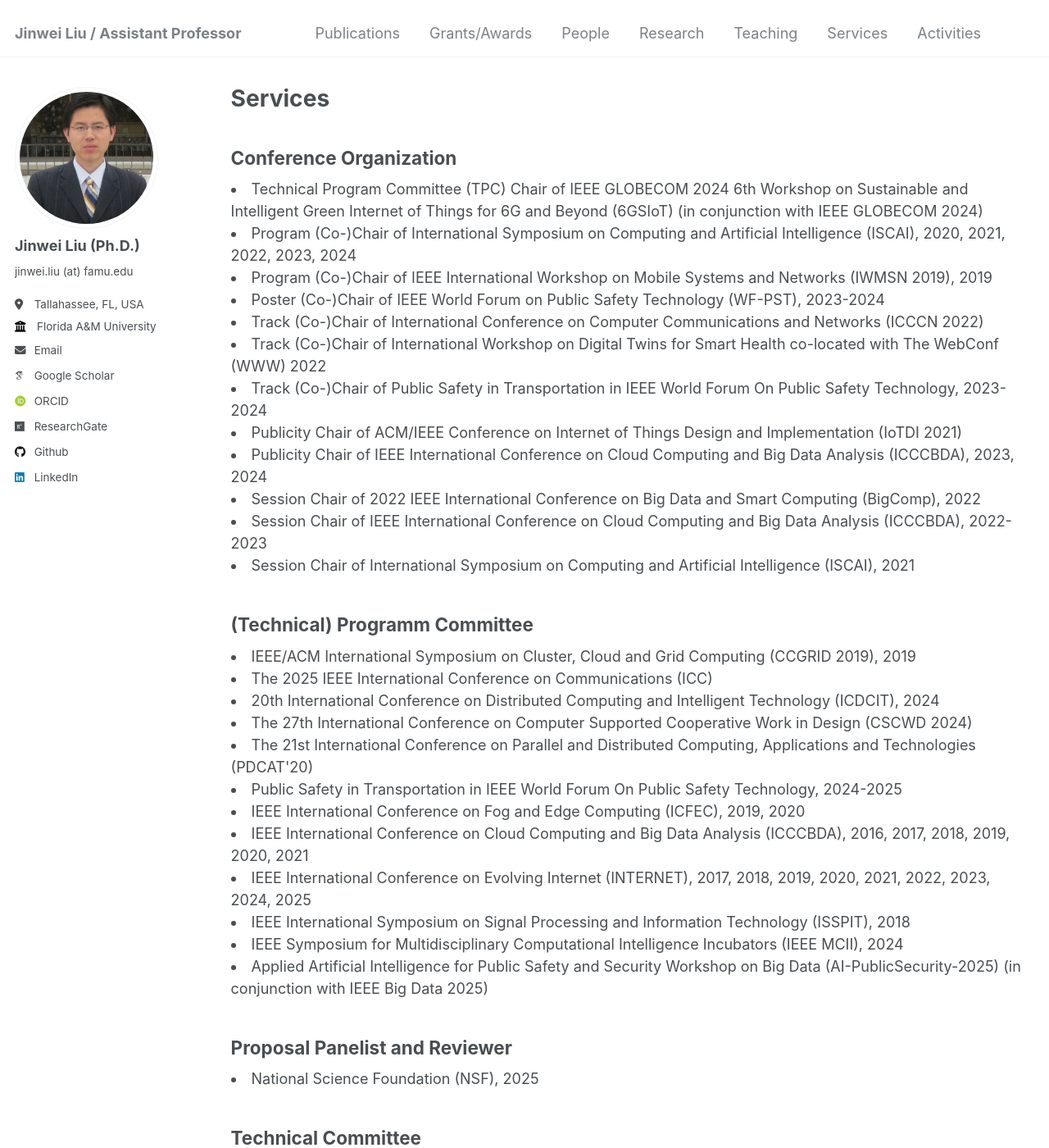
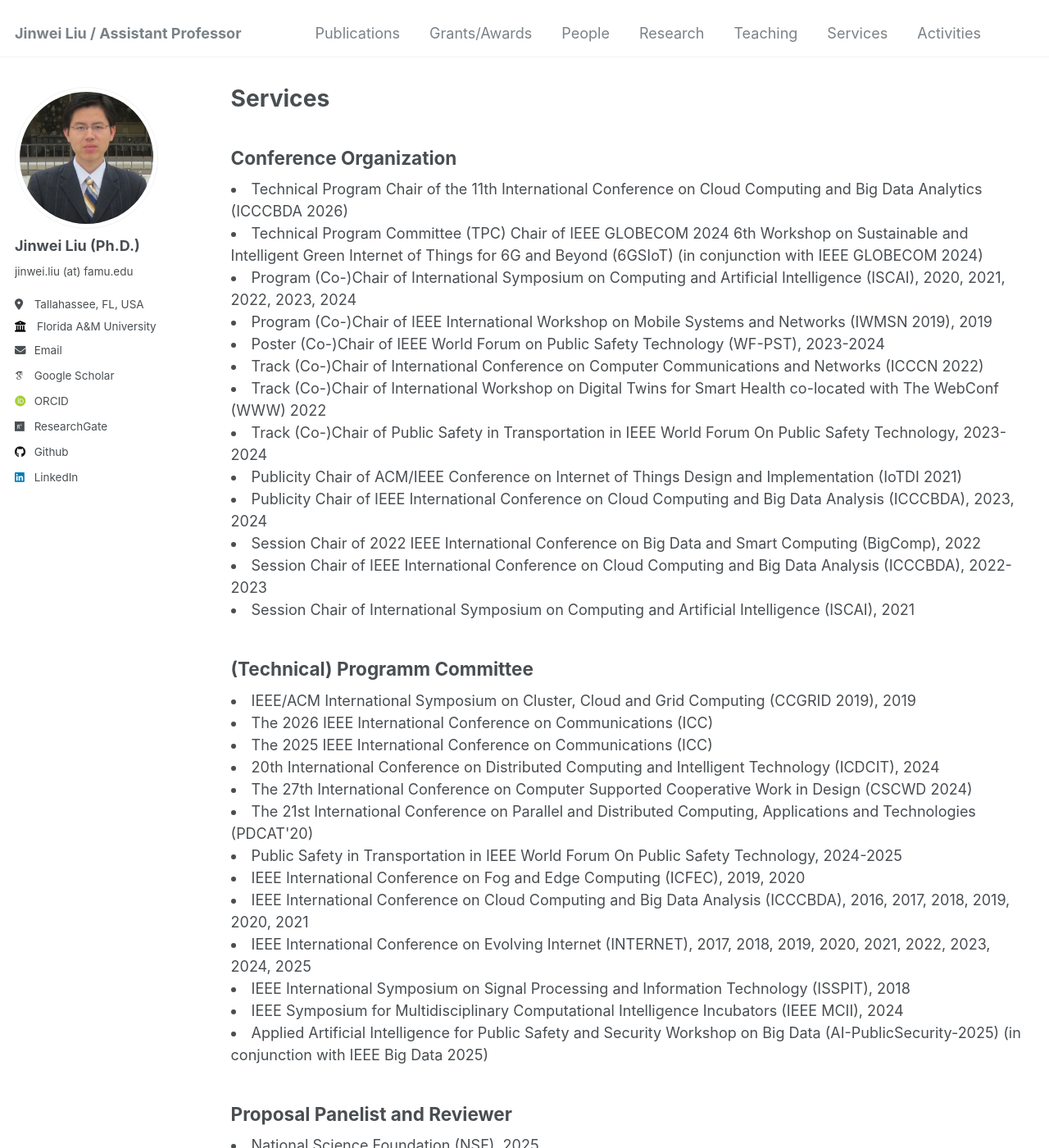
Before and after one commit to jinweiliucu/jinweiliucu.github.io, a Jekyll site: the page built from _pages/services.html, in a window 1280 px wide and 1400 px high. Shown: the whole window at 82% size. Built offline with Jekyll 4.4.1, drawn with Linux system fonts in a browser that asks for light colours; some web fonts are replaced.

Commit message:
Update services.html

```diff
--- a/_pages/services.html
+++ b/_pages/services.html
@@ -6,6 +6,10 @@ author_profile: true
 ---
 
 <h2 class="text-left">Conference Organization</h2>
+	<li>
+	Technical Program Chair of the 11th International Conference on Cloud Computing and Big Data Analytics (ICCCBDA 2026)
+	</li>
+
 	<li>
 	Technical Program Committee (TPC) Chair of IEEE GLOBECOM 2024 6th Workshop on Sustainable and Intelligent Green Internet of Things for 6G and Beyond (6GSIoT) (in conjunction with IEEE GLOBECOM 2024)
 	</li>
@@ -57,6 +61,10 @@ author_profile: true
 <h2 class="text-left"> (Technical) Programm Committee</h2>
 	<li>
     	IEEE/ACM International Symposium on Cluster, Cloud and Grid Computing (CCGRID 2019), 2019
+    	</li>
+
+		<li>
+    	The 2026 IEEE International Conference on Communications (ICC)
     	</li>
 
      	<li>
```
